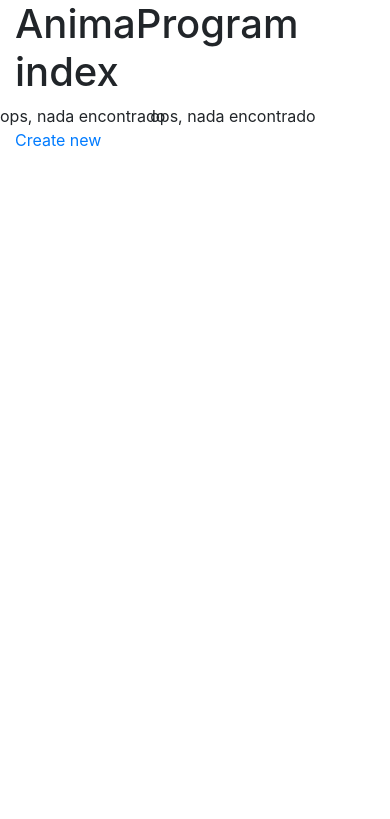
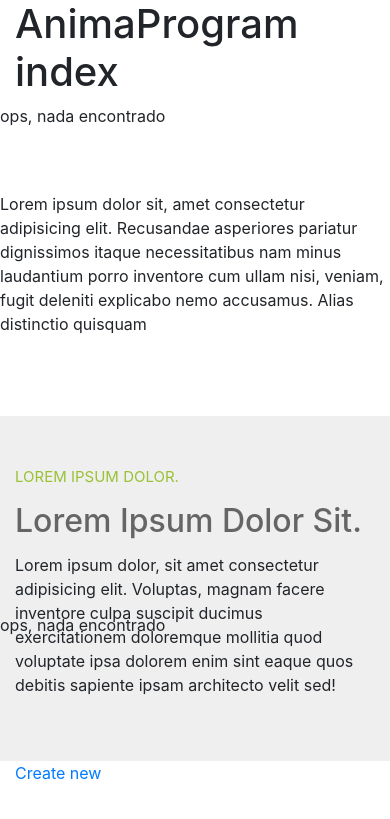
Before and after one commit to faster12/anima_project, a Symfony app: template templates/anima_program/index.html.twig in a window 390 px wide. Shown: the top 819 px of the page. Run offline with Twig, Linux system fonts and the light colour scheme; the template is opened without the code that fills it, so the values that code supplies are empty; some libraries are stand-ins or nearby versions.

Commit message:
carousel 2

```diff
--- /dev/null
+++ b/public/css/main.css
@@ -0,0 +1,38 @@
+.main-content {
+  background-color: #efefef;
+}
+
+.subheading-wrapper .subheading {
+  font-size: 15px;
+  color: #9AC133;
+  text-transform: uppercase;
+}
+
+.heading-wrapper .heading {
+  font-size: 2rem;
+  color: #656565;
+  font-weight: 500;
+  text-transform: capitalize;
+}
+
+.card-img-overlay {
+  display: flex;
+  justify-content: center;
+  align-items: center;
+}
+
+.card-img-overlay .card-title a {
+  color: white;
+}
+
+.card-img-overlay .card-title a:hover {
+  text-decoration: none;
+}
+
+.floating-wrapper {
+  transform: translateX(0px) translateY(-100px);
+}
+
+.home-card {
+	min-height: 400px;
+}
--- a/src/Controller/AnimaProgramController.php
+++ b/src/Controller/AnimaProgramController.php
@@ -62,6 +62,10 @@ class AnimaProgramController extends AbstractController
                 'description_low' => substr($desc,0,100),
                 'score' => $v
             ];
+
+            if($k==20){
+                break;
+            }
         }
 
         // set log
--- a/templates/anima_program/index.html.twig
+++ b/templates/anima_program/index.html.twig
@@ -27,13 +27,36 @@
             ops, nada encontrado
         {% endfor %}
 
-        <!-- anima list -->
+        <section>
+            <div class="container my-5 py-3">
                 <div class="row">
-            <div class="owl-carousel">
+                    <p>Lorem ipsum dolor sit, amet consectetur adipisicing elit. Recusandae asperiores pariatur dignissimos itaque necessitatibus nam minus laudantium porro inventore cum ullam nisi, veniam, fugit deleniti explicabo nemo accusamus. Alias distinctio quisquam
+                    </p>
+                </div>
+            </div>
+        </section>
+        <section class="main-content">
+            <div class="container">
+                <div class="row py-5 position-relative">
+                    <div class="col-sm-12 col-md-3">
+                        <div class="subheading-wrapper mb-2">
+                            <span class="subheading">Lorem ipsum dolor.</span>
+                        </div>
+                        <div class="heading-wrapper mb-2">
+                            <span class="heading">
+                            Lorem ipsum dolor sit.
+                            </span>
+                        </div>
+                        <div class="content-wrapper">
+                            <p>Lorem ipsum dolor, sit amet consectetur adipisicing elit. Voluptas, magnam facere inventore culpa suscipit ducimus exercitationem doloremque mollitia quod voluptate ipsa dolorem enim sint eaque quos debitis sapiente ipsam architecto velit sed!</p>
+                        </div>
+                    </div>
+                    <div class="col-md-9 col-sm-12">
+                        <div class="row position-absolute floating-wrapper slider owl-carousel owl-theme d-flex">
                             {% for anima in animas %}
                             <!--<div class="col-6 col-lg-3">-->
                             <!-- card anima -->
-                        <div class="card text-white bg-dark mb-3">
+                            <div class="card text-white bg-dark mb-3 flex-fill home-card">
                                 <img style="object-fit: cover;" class="card-img-top" height="200px" src="{{anima.image}}">
                                 <div class="card-body">
                                     <div class="card-title">
@@ -43,7 +66,6 @@
                                         {{ anima.description_low }}
                                     </div>
                                 </div>
-
                             </div>
                             <!--</div>-->
                             {% else %}
@@ -51,6 +73,9 @@
                             {% endfor %}
                         </div>
                     </div>
+                </div>
+            </div>
+        </section>
 
     </div>
 
@@ -59,7 +84,21 @@
 
 {% block javascripts %}
     <script>
-        console.log('entered 2');
-        $('.owl-carousel').owlCarousel();
+        $('.owl-carousel').owlCarousel({
+          loop: true,
+          margin: 10,
+          nav: true,
+          responsive: {
+            0: {
+              items: 3
+            },
+            600: {
+              items: 3
+            },
+            1000: {
+              items: 3
+            }
+          }
+        });
     </script>
 {% endblock %}
--- a/templates/base.html.twig
+++ b/templates/base.html.twig
@@ -6,7 +6,10 @@
         <link rel="stylesheet" href="https://stackpath.bootstrapcdn.com/font-awesome/4.7.0/css/font-awesome.min.css">
         <!-- owl carousel -->
         <link rel="stylesheet" href="https://cdnjs.cloudflare.com/ajax/libs/OwlCarousel2/2.3.4/assets/owl.carousel.css" />
-        <link rel="stylesheet" href="https://cdnjs.cloudflare.com/ajax/libs/OwlCarousel2/2.3.4/assets/owl.theme.default.min.css" />
+        <!--<link rel="stylesheet" href="https://cdnjs.cloudflare.com/ajax/libs/OwlCarousel2/2.3.4/assets/owl.theme.default.min.css" />-->
+        <link rel="stylesheet" href="https://cdnjs.cloudflare.com/ajax/libs/OwlCarousel2/2.3.4/assets/owl.theme.green.min.css" />
+
+        <link rel="stylesheet" href="{{ asset('css/main.css') }}" />
 
         <title>{% block title %}Welcome!{% endblock %}</title>
         {% block stylesheets %}{% endblock %}
```
Also changed, not shown: 1 other file. Lines whose indentation alone changed are shown as unchanged.
